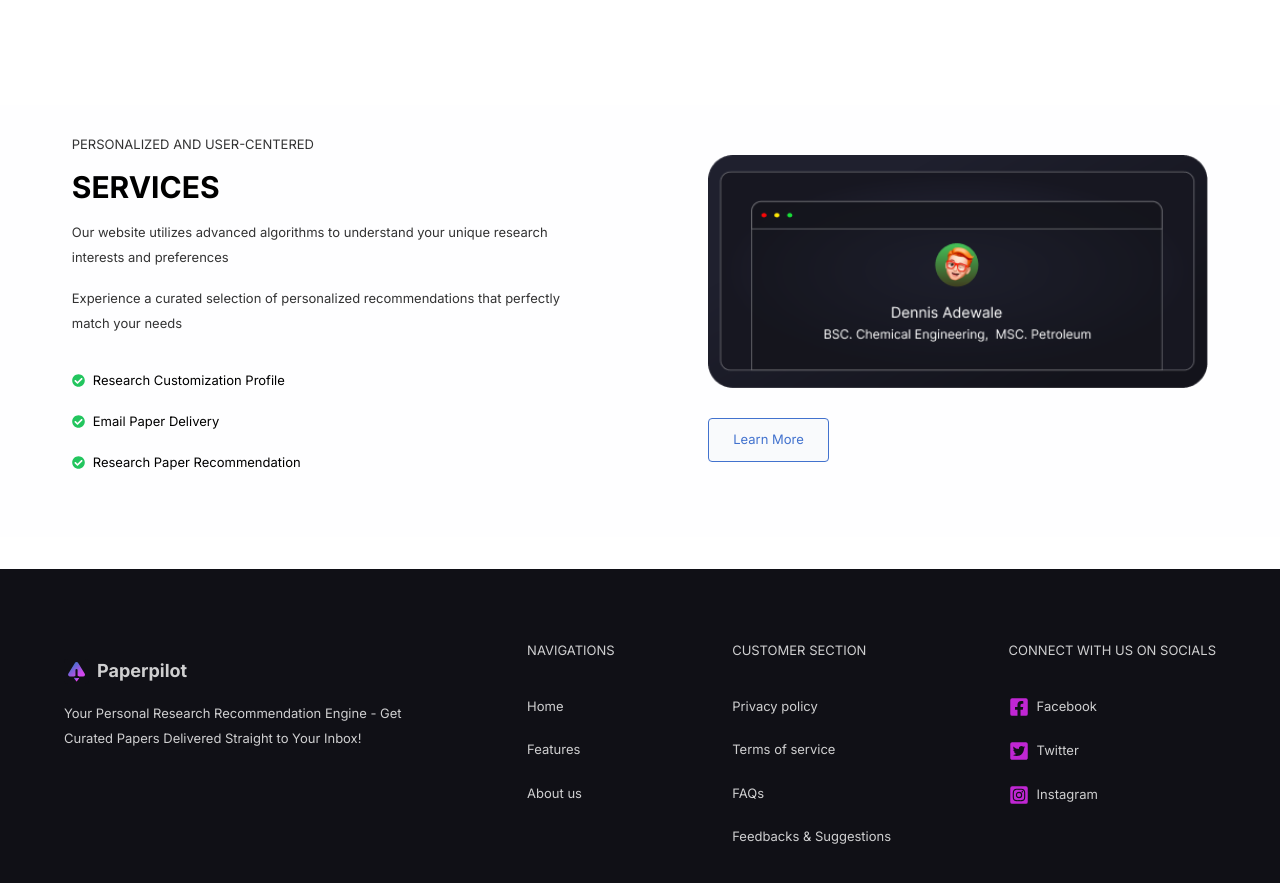
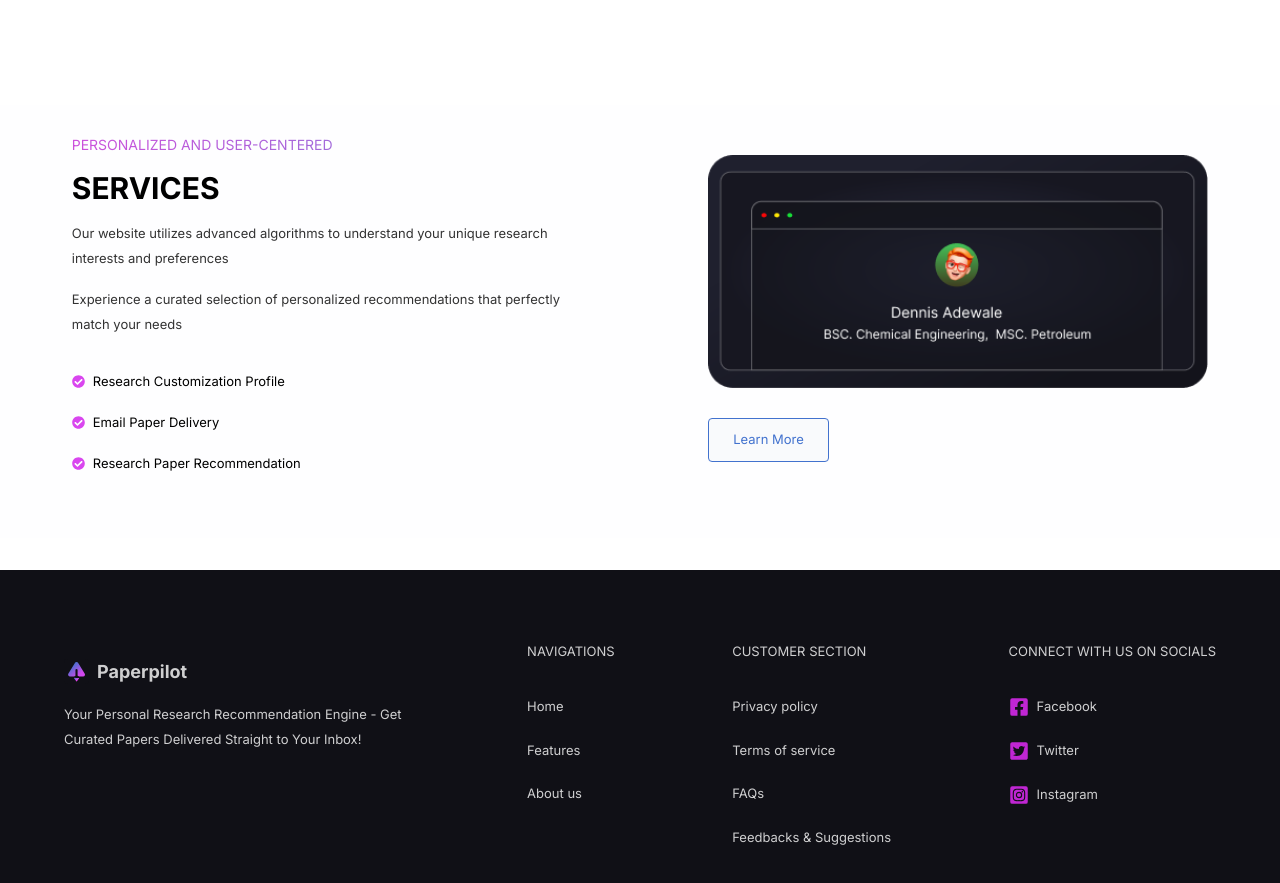
Before and after one commit to abel-otegbola/Paperpilot, a Next.js app: page / in a window 1280 px wide. Shown: the part 1443-2326 px from the top of the page. Built offline with nearby package versions, Linux system fonts and the light colour scheme; no server answers.

Commit message:
style: alignment and height for searchbar

```diff
--- a/src/app/page.js
+++ b/src/app/page.js
@@ -20,24 +20,24 @@ export default function Home() {
       </header>
 
 
-      <h1 className="md:text-[30px] md:text-center text-2xl md:leading-[40px] leading-[30px] font-bold py-4">TOP FEATURES</h1>
+      <h1 className="md:text-[30px] text-center text-xl md:leading-[40px] leading-[30px] font-bold py-4">TOP FEATURES</h1>
 
       <section className="flex flex-wrap justify-between py-[7%] px-[5%]">
         <div className="md:w-[30%] flex flex-col md:items-center md:p-[2%] p-4 my-4 rounded  bg-gradient-to-b from-primary/[0.05] to-dark/[0.05]  border border-gray-300/[0.2]">
             <p className='rounded p-[10px] px-[15px] w-fit text-3xl text-white bg-gradient-to-r from-fuchsia-600/[0.3] to-primary/[0.3]'><FiUserCheck /></p>
-            <h2 className='text-2xl font-semibold my-4 md:text-center'>Tailored Recommendations</h2>
+            <h2 className='md:text-2xl text-lg font-semibold my-4 md:text-center'>Tailored Recommendations</h2>
             <p className='py-2 md:text-center'>We understand that your research interest may evolve over time and need to stay up-to-date</p>
             <p className='py-2 md:text-center'>Our platform offers customization options that allow you to fine-tune the recommendations according to your current focus.</p>
         </div>
         <div className="md:w-[30%] flex flex-col md:items-center md:p-[2%] p-4 my-4 rounded  bg-gradient-to-b from-primary/[0.05] to-dark/[0.05]  border border-gray-300/[0.2]">
             <p className='rounded p-[10px] px-[15px] w-fit text-3xl text-white bg-gradient-to-r from-fuchsia-600/[0.3] to-primary/[0.3]'><FiCpu /></p>
-            <h2 className='text-2xl font-semibold my-4 md:text-center'>Seamless User Experience</h2>
+            <h2 className='md:text-2xl text-lg font-semibold my-4 md:text-center'>Seamless User Experience</h2>
             <p className='py-2 md:text-center'>Enjoy a user-friendly interface that makes navigating through our vast repository of research materials a breeze.</p>
             <p className='py-2 md:text-center'>Say goodbye to information overload and effortlessly find resources that matter most to you.</p>
         </div>
         <div className="md:w-[30%] flex flex-col md:items-center md:p-[2%] p-4 my-4 rounded  bg-gradient-to-b from-primary/[0.05] to-dark/[0.05]  border border-gray-300/[0.2]">
             <p className='rounded p-[10px] px-[15px] w-fit text-3xl text-white bg-gradient-to-r from-fuchsia-600/[0.3] to-primary/[0.3]'><FiDatabase /></p>
-            <h2 className='text-2xl font-semibold my-4 md:text-center'>Customized Alerts</h2>
+            <h2 className='md:text-2xl text-lg font-semibold my-4 md:text-center'>Customized Alerts</h2>
             <p className='py-2 md:text-center'>Set-up personalized alerts based on your research topics and receive notifications when new content matching your interests is added.</p>
             <p className='py-2 md:text-center'>Keep yourself involved in subjects that matters most to you, Identify ares of interest and braoden your horizon.</p>
         </div>
@@ -45,14 +45,14 @@ export default function Home() {
 
       <section className='px-[5%] py-[30px] md:flex justify-center bg-slate-200/[0.05]'>
         <div className='md:max-w-[60%]'>
-          <p className="opacity-[0.8]">PERSONALIZED AND USER-CENTERED</p>
+          <p className="opacity-[0.8] text-transparent bg-clip-text bg-gradient-to-r from-fuchsia-600 to-primary text-sm">PERSONALIZED AND USER-CENTERED</p>
           <h1 className="md:text-[30px] text-2xl md:leading-[50px] leading:-[20px] font-bold py-2">SERVICES</h1>
           <p className="opacity-[0.8] mb-4 md:w-[80%] leading-[25px]">Our website utilizes advanced algorithms to understand your unique research interests and preferences</p>
           <p className="opacity-[0.8] mb-4 md:w-[80%] leading-[25px]">Experience a curated selection of personalized recommendations that perfectly match your needs</p>
           <div className='leading-[25px] py-2 pb-6'>
-            <p className='flex items-center gap-2 py-2'><FaCheckCircle className='text-green-500' /> <span>Research Customization Profile</span></p>
-            <p className='flex items-center gap-2 py-2'><FaCheckCircle className='text-green-500' /> <span>Email Paper Delivery</span></p>
-            <p className='flex items-center gap-2 py-2'><FaCheckCircle className='text-green-500' /> <span>Research Paper Recommendation</span></p>
+            <p className='flex items-center gap-2 py-2'><FaCheckCircle className='text-fuchsia-500' /> <span>Research Customization Profile</span></p>
+            <p className='flex items-center gap-2 py-2'><FaCheckCircle className='text-fuchsia-500' /> <span>Email Paper Delivery</span></p>
+            <p className='flex items-center gap-2 py-2'><FaCheckCircle className='text-fuchsia-500' /> <span>Research Paper Recommendation</span></p>
           </div>
         </div>
 
--- a/src/components/searchBar/page.js
+++ b/src/components/searchBar/page.js
@@ -29,13 +29,13 @@ const SearchBar = () => {
 
     return (
         <div className="border border-slate-400/[0.2] px-2 backdrop-blur-sm bg-white/[0.6] dark:bg-dark/[0.6]">
-            <form className="flex items-center p-2" action={`/search?query=${search, year, type, url} `}>
+            <form className="flex items-center p-2" action={`/search?query=${search}&year=${year}&url=${url} `}>
                 <FiSearch className="text-lg opacity-[0.5] mr-2" />
                 <input type="search" name="search" placeholder="Search papers..." onFocus={() => setOpenSearch(true)} onBlur={() => setOpenSearch(false)} onChange={(e) => setSearch(e.target.value)} className="flex-1 bg-transparent border-transparent p-3 rounded flex-1 focus:outline-2 focus:outline-primary hover:border-primary" />
                 <button className="p-[10px] px-6 rounded border border-slate-400/[0.3] bg-gradient-to-b from-fuchsia-600 to-primary text-white rounded cursor-pointer" >Search</button>
             </form>
 
-            <div className={`overflow-hidden transition-all duration-700 ${openSearch ? "h-[120px]" : "h-0"}`}>
+            <div className={`overflow-hidden transition-all duration-700 ${openSearch ? "md:h-[120px] h-[190px]" : "h-[0px]"}`}>
                 <h4 className="opacity-[0.6] text-[11px] mt-2 mb-1 text-primary">Filter Search results:</h4>
                 <div className="flex flex-wrap items-center w-full mb-2 p-2 gap-2 bg-gray-400/[0.1]">
                     <div ref={menuRef} className="relative border border-transparent border-l-gray-500/[0.1] px-2">
```
